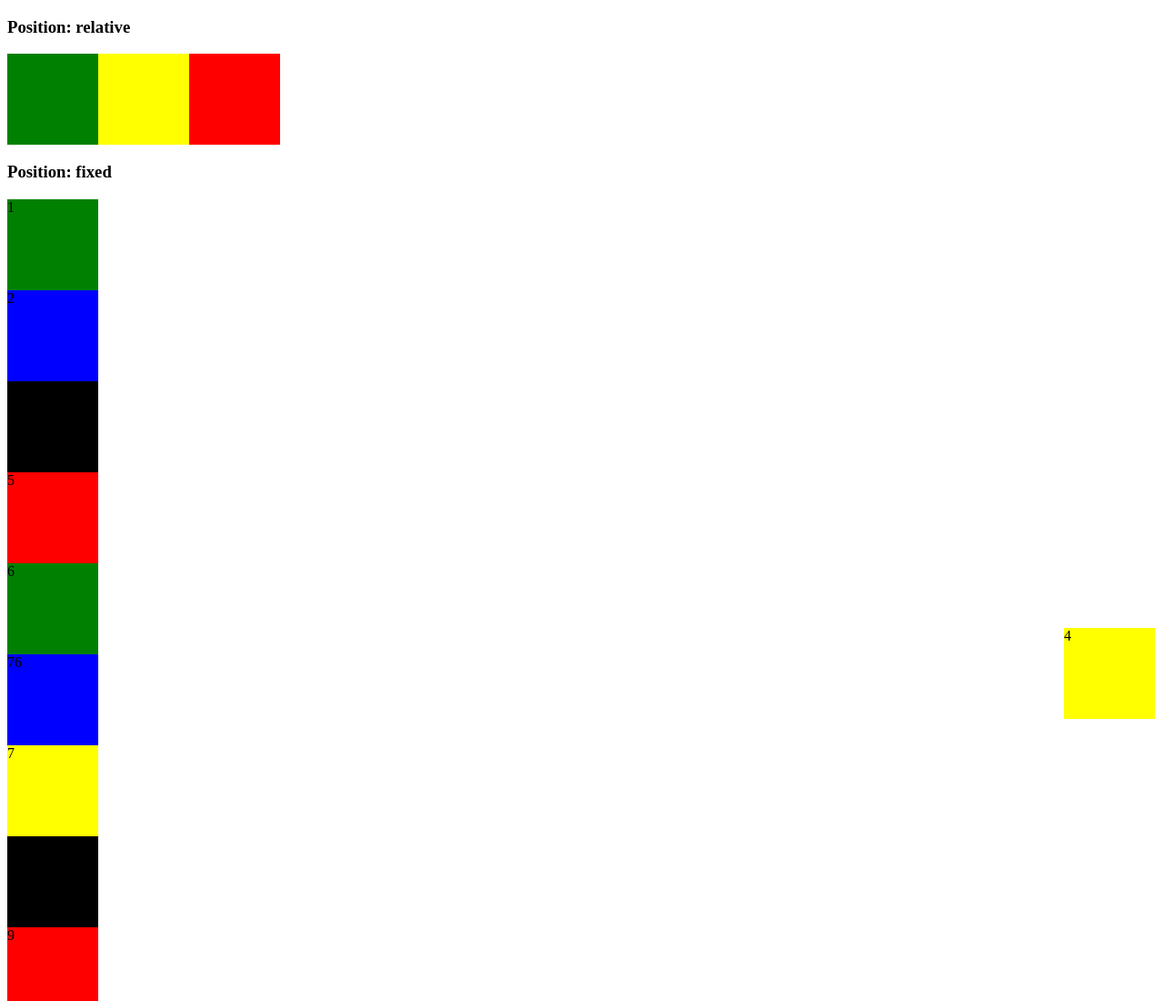
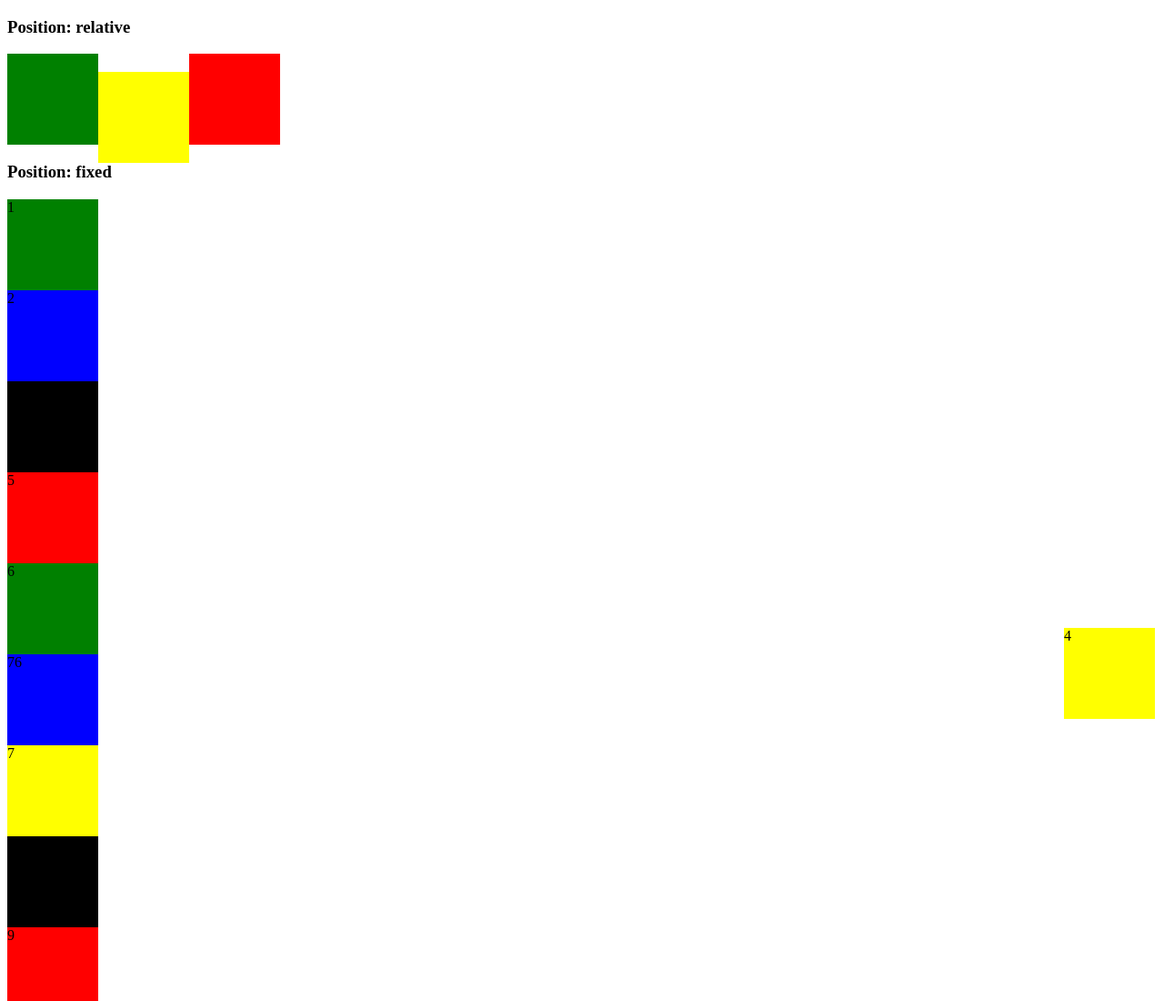
Before and after one commit to huynhnhan3110/position_attribute, a website: page index.html in a window 1280 px wide. Shown: the top 1100 px of the page at 91% size. Drawn offline with Linux system fonts and the light colour scheme.

Commit message:
add README

```diff
--- a/index.html
+++ b/index.html
@@ -11,7 +11,7 @@
     <h3>Position: relative</h3>
     <div class="container flex">
         <div class="box green"></div>
-        <div class="box yellow relative"></div>
+        <div class="box yellow relative top"></div>
         <div class="box red"></div>
     </div>
     <h3>Position: fixed</h3>
--- a/style.css
+++ b/style.css
@@ -29,6 +29,9 @@
     width: 100px;
     height: 100px;
 }
+.top {
+    top: 20px;
+}
 /*  */
 .flex {
     display: flex;
```
Also changed, not shown: README.md (added).
